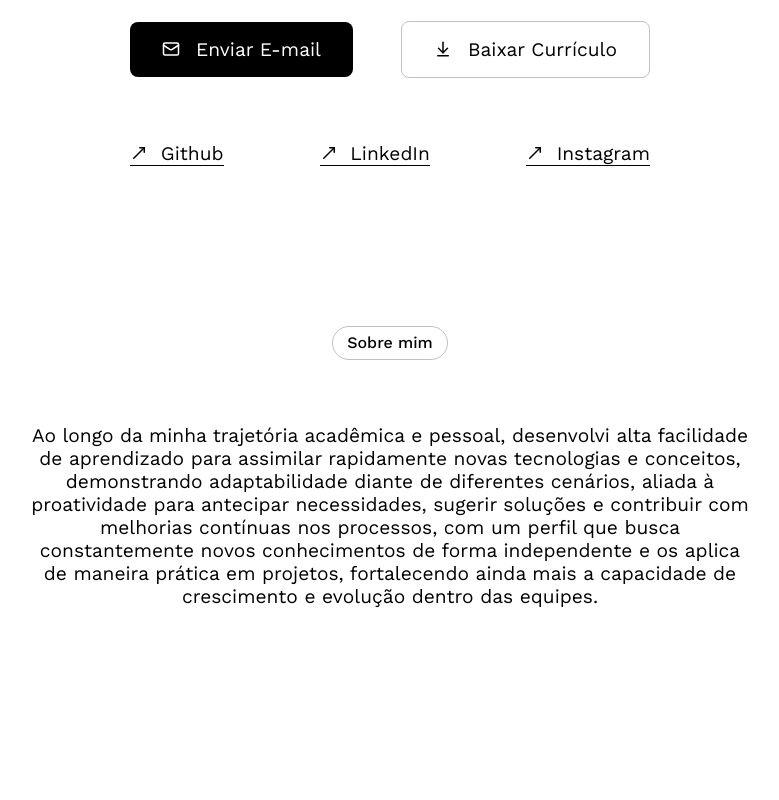
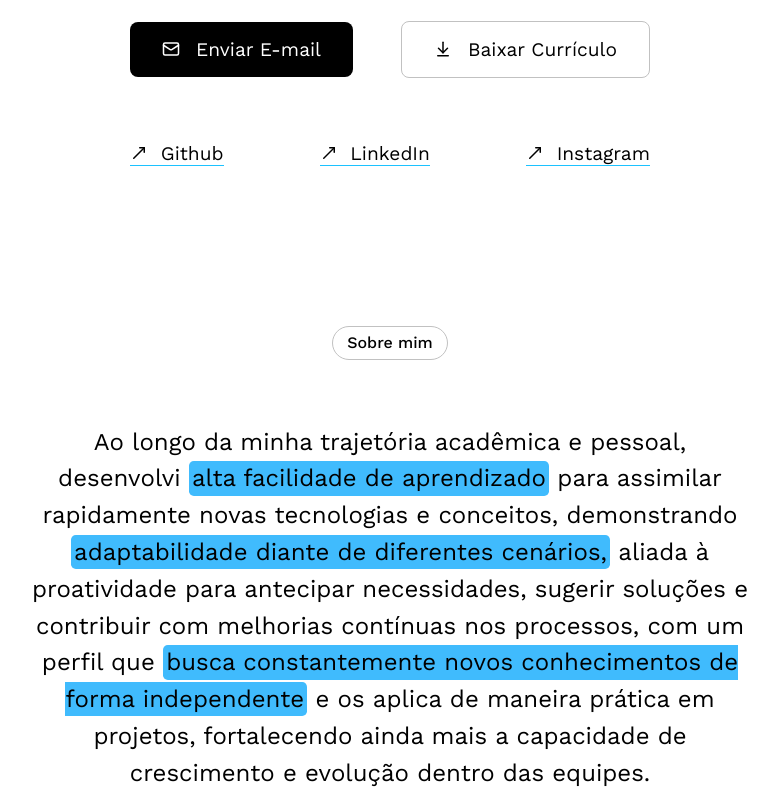
Before and after one commit to felipesokulskidev/portfolio-felipesokulski, a React (Vite) app: page / in a window 1280 px wide. Shown: the part 699-1499 px from the top of the page, without its empty margins (250-1029 px from the left). Before the commit the page ends 1315 px from the top, so only its background shows below. Built offline with nearby package versions, Linux system fonts and the light colour scheme.

Commit message:
estilizando: sobre

```diff
--- a/src/components/Hero.css
+++ b/src/components/Hero.css
@@ -113,6 +113,6 @@
     align-items: center;
     gap: 0.8rem;
     font-size: 1.2rem;
-    border-bottom: solid 1px var(--black);
+    border-bottom: solid 1px var(--blue);
     font-family: var(--font-sans);
 }
--- a/src/components/Hero.jsx
+++ b/src/components/Hero.jsx
@@ -30,7 +30,7 @@ function Hero(){
                 <a href="https://github.com/felipesokulskidev/" className='hero-socials-badge'>
                 <MoveUpRight size={18}/> Github
                 </a>
-                <a href="www.linkedin.com/in/felipekrupasokulski" className='hero-socials-badge'>
+                <a href="http://linkedin.com/in/felipekrupasokulski" className='hero-socials-badge'>
                 <MoveUpRight size={18}/> LinkedIn
                 </a>
                 <a href="https://instagram.com/felipe.ksokulski/" className='hero-socials-badge'>
--- a/src/components/Sobre.css
+++ b/src/components/Sobre.css
@@ -21,7 +21,15 @@
     padding-top: 4rem;
     font-family: var(--font-sans);
     font-weight: 400;
-    font-size: 1.2rem;
+    font-size: 1.5rem;
     max-width: 45rem;
     text-align: center;
+    line-height: 2.3rem;
 }
+
+.sobre-text-span{
+    background-color: rgb(64, 187, 253);
+    border-radius: 0.3rem;
+    padding: 0.2rem;
+    color: var(--black);
+}
--- a/src/components/Sobre.jsx
+++ b/src/components/Sobre.jsx
@@ -4,7 +4,7 @@ function Sobre(){
     return(
         <section className="sobre">
             <span className='sobre-title'>Sobre mim</span>
-            <span className='sobre-text'> Ao longo da minha trajetória acadêmica e pessoal, desenvolvi  alta facilidade de aprendizado para assimilar rapidamente novas tecnologias e conceitos, demonstrando adaptabilidade diante de diferentes cenários, aliada à proatividade para antecipar necessidades, sugerir soluções e contribuir com melhorias contínuas nos processos, com um perfil que busca constantemente novos conhecimentos de forma independente e os aplica de maneira prática em projetos, fortalecendo ainda mais a capacidade de crescimento e evolução dentro das equipes.</span>
+            <span className='sobre-text'> Ao longo da minha trajetória acadêmica e pessoal, desenvolvi <span className='sobre-text-span'>alta facilidade de aprendizado</span> para assimilar rapidamente novas tecnologias e conceitos, demonstrando <span className='sobre-text-span'>adaptabilidade diante de diferentes cenários,</span> aliada à proatividade para antecipar necessidades, sugerir soluções e contribuir com melhorias contínuas nos processos, com um perfil que <span className='sobre-text-span'>busca constantemente novos conhecimentos de forma independente</span> e os aplica de maneira prática em projetos, fortalecendo ainda mais a capacidade de crescimento e evolução dentro das equipes.</span>
         </section>
     )
 }
--- a/src/index.css
+++ b/src/index.css
@@ -4,4 +4,5 @@
   --white: #FFFFFF;
   --black: #000000;
   --grey: #c1c1c1;
+  --blue: #1cc2ff;
 }
```
